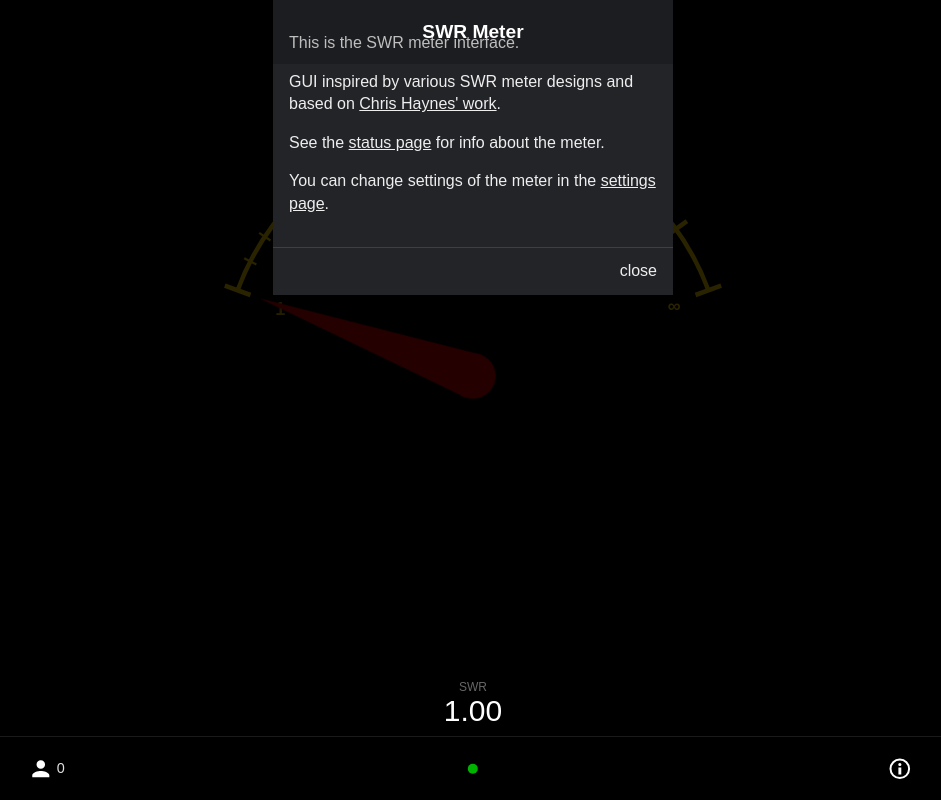
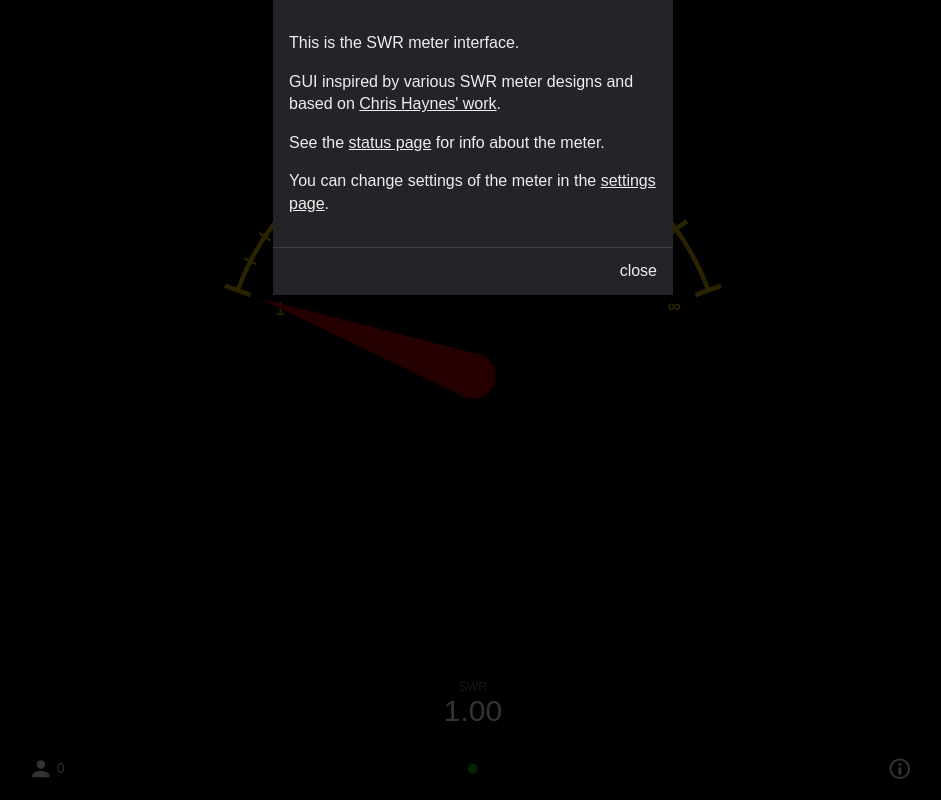
Before and after one commit to AdaSzi/SWRmeter, a plain HTML site: page SWRmeterFW/data/index.html in a window 1280 px wide. Both pictures are taken after a click on the button "Information". Shown: the whole page, without its empty margins (167-1108 px from the left). Drawn offline with Linux system fonts and the light colour scheme; no server answers.

Commit message:
Gui done

```diff
--- a/SWRmeterFW/data/common.js
+++ b/SWRmeterFW/data/common.js
@@ -50,8 +50,8 @@ class RotatorSocket {
         this.socket = null;
         this.messageTimeout = null;
 
-        //this.gateway = `ws://swr2m.local/ws`;
-        this.gateway = `ws://${window.location.hostname}/ws`;
+        this.gateway = `ws://swr2m.local/ws`;
+        //this.gateway = `ws://${window.location.hostname}/ws`;
     }
 
     setupWebSocket() {
--- a/SWRmeterFW/data/index.html
+++ b/SWRmeterFW/data/index.html
@@ -25,7 +25,6 @@ html {
 	font-size: 16px;
 	background: black;
 	color: white;
-	background-size: cover;
 	height: 100%;
 }
 body {
@@ -173,7 +172,7 @@ a {
 }
 
 
-.popup { display: none; position: fixed; top: 0; left: 0; bottom: 0; right: 0; background-color: rgba(0, 0, 0, 0.8); }
+.popup { display: none; position: fixed; top: 0; left: 0; bottom: 0; right: 0; background-color: rgba(0, 0, 0, 0.8); z-index: 20;}
 .popup.shown { display: block; }
 .popup-inside { max-width: 400px; margin: 0 auto; background-color: #232428; color: #eee; line-height: 1.41; }
 .popup-contents { padding: 1rem; }
@@ -317,36 +316,18 @@ class SWRMeterDisplay {
 		this.socket = socket;
 		this.swrMeterElement = swrMeterElement;
 
-		if (!this.swrMeterElement) {
-			console.error("SWRMeterDisplay Error: swrMeterElement is null in constructor.");
-		}
 		this.needleDivElement = this.swrMeterElement ? this.swrMeterElement.querySelector('.indicator-needle') : null;
-		if (!this.needleDivElement && this.swrMeterElement) {
-            console.error("SWRMeterDisplay Error: Could not find '.indicator-needle' within swrMeterElement.");
-        }
 
 		this.currentSWRElement = document.getElementById('currentSWR');
         this.statusBarClientsCountElement = document.getElementById('statusBarClientsCount');
         this.statusIndicatorIconElement = document.getElementById('statusIndicatorIcon');
 
-        if (!this.statusIndicatorIconElement) {
-            console.error("SWRMeterDisplay Error: Element with ID 'statusIndicatorIcon' not found.");
-        }
         this.statusIndicatorCircle = this.statusIndicatorIconElement ? this.statusIndicatorIconElement.querySelector('circle') : null;
-		if (!this.statusIndicatorCircle && this.statusIndicatorIconElement) {
-            console.error("SWRMeterDisplay Error: Could not find 'circle' within statusIndicatorIconElement.");
-        }
-
-        if (!this.currentSWRElement) console.error("SWRMeterDisplay Error: Element 'currentSWR' not found.");
-        if (!this.statusBarClientsCountElement) console.error("SWRMeterDisplay Error: Element 'statusBarClientsCount' not found.");
-
 
 		if (this.socket) {
             this.socket.on('message', (socket_ref, data) => {
                 this._handleSocketMessage(data);
             });
-        } else {
-            console.warn("SWRMeterDisplay: Socket not provided in constructor.");
         }
         this.updateReadings(SWR_MIN, 0);
 	}
@@ -396,7 +377,6 @@ class SWRMeterDisplay {
 
 const createScale = svgElement => {
     if (!svgElement) {
-        console.error("createScale Error: svgElement is null. Scale will not be drawn.");
         return;
     }
     svgElement.innerHTML = '';
@@ -460,9 +440,7 @@ createScale(scaleSvgElement);
 async function updateHeader() {
     try {
         const response = await fetch(`http://${window.location.hostname}/config`);
-        if (!response.ok) {
-             console.warn(`Config fetch failed with status: ${response.status}`);
-        } else {
+        if (response.ok) {
             const data = await response.json();
             if (data.settings && data.settings.meterName) {
                 document.getElementById('meterTitle').innerText = data.settings.meterName;
@@ -475,7 +453,6 @@ async function updateHeader() {
             }
         }
     } catch (error) {
-        console.warn("Could not fetch/parse config for title:", error);
     }
     document.getElementById('meterTitle').innerText = "SWR Meter";
     document.title = "SWR Meter";
```
